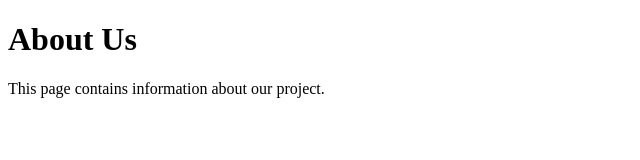
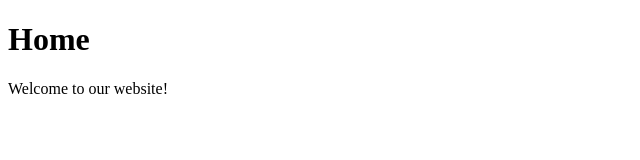
Before and after one commit to dojdev153/git-exercises, a plain HTML site: page home.html in a window 1280 px wide. Shown: the whole page, without its empty margins (0-640 px from the left). Drawn offline with Linux system fonts and the light colour scheme.

Commit message:
feat: redesign home page

```diff
--- a/home.html
+++ b/home.html
@@ -2,10 +2,10 @@
 <html lang="en">
 <head>
     <meta charset="UTF-8">
-    <title>About</title>
+    <title>Home</title>
 </head>
 <body>
-    <h1>About Us</h1>
-    <p>This page contains information about our project.</p>
+    <h1>Home</h1>
+    <p>Welcome to our website!</p>
 </body>
 </html>
```
Also changed, not shown: contact.html (line endings or trailing spaces), faq.html (line endings or trailing spaces), 1 other file.
